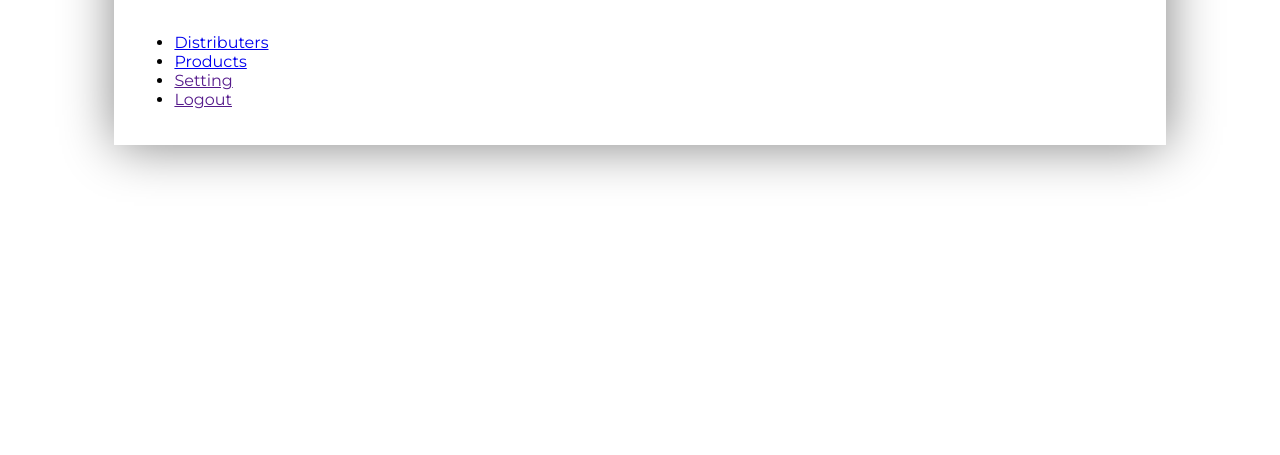
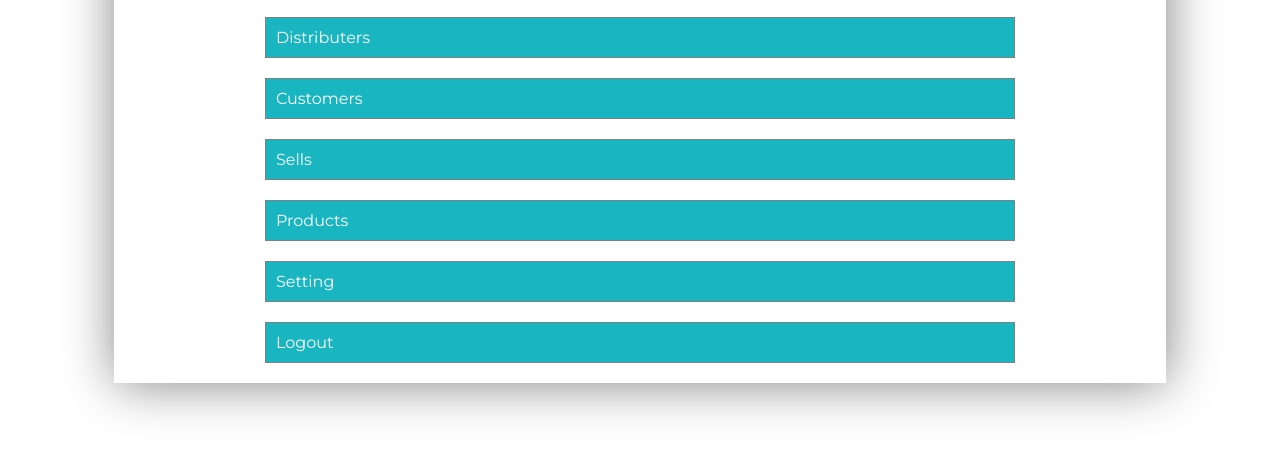
Before and after one commit to playshaban1/ABSoft, a plain HTML site: page mainMenu.html in a window 1280 px wide. Shown: the part 199-654 px from the top of the page. Drawn offline with nearby package versions, Linux system fonts and the light colour scheme.

Commit message:
main menu setup

```diff
--- a/mainMenu.html
+++ b/mainMenu.html
@@ -24,12 +24,14 @@
             </div>
         </header>
         <section class="data">
-            <ul class="menuOptions">
-                <li><a href="destributers.html">Distributers</a></li>
-                <li><a href="products.html">Products</a></li>
-                <li><a href="">Setting</a></li>
-                <li><a href="">Logout</a></li>
-            </ul>
+            <div class="menuOptions">
+                <a href="destributers.html">Distributers</a>
+                <a href="">Customers</a>
+                <a href="">Sells</a>
+                <a href="products.html">Products</a>
+                <a href="">Setting</a>
+                <a href="">Logout</a>
+            </div>
 
         </section>
     </div>
--- a/style.css
+++ b/style.css
@@ -277,7 +277,35 @@ header img {
     color: white;
     cursor: pointer;
 }
+/*mainMenu.html*/
+.menuOptions
+{
+    width: 80%;
+    margin: 0 auto;
+    display: flex;
+    flex-direction: column;
+    gap:20px;
 
+}
+.menuOptions a
+{
+    background-color: var(--theme1);
+    width: 90%;
+    margin: 0 auto;
+    padding: 10px;
+    color: white;
+    text-decoration: none;
+    cursor: pointer;
+    border: 1px solid gray;
+}
+.menuOptions a:hover
+{
+    background-color: white;
+    color: var(--theme1);
+    border: 1px solid gray;
+}
+
+/*mainMenu.html ends*/
 @media screen and (max-width: 600px) {
     body {
         width: 99%;
```
